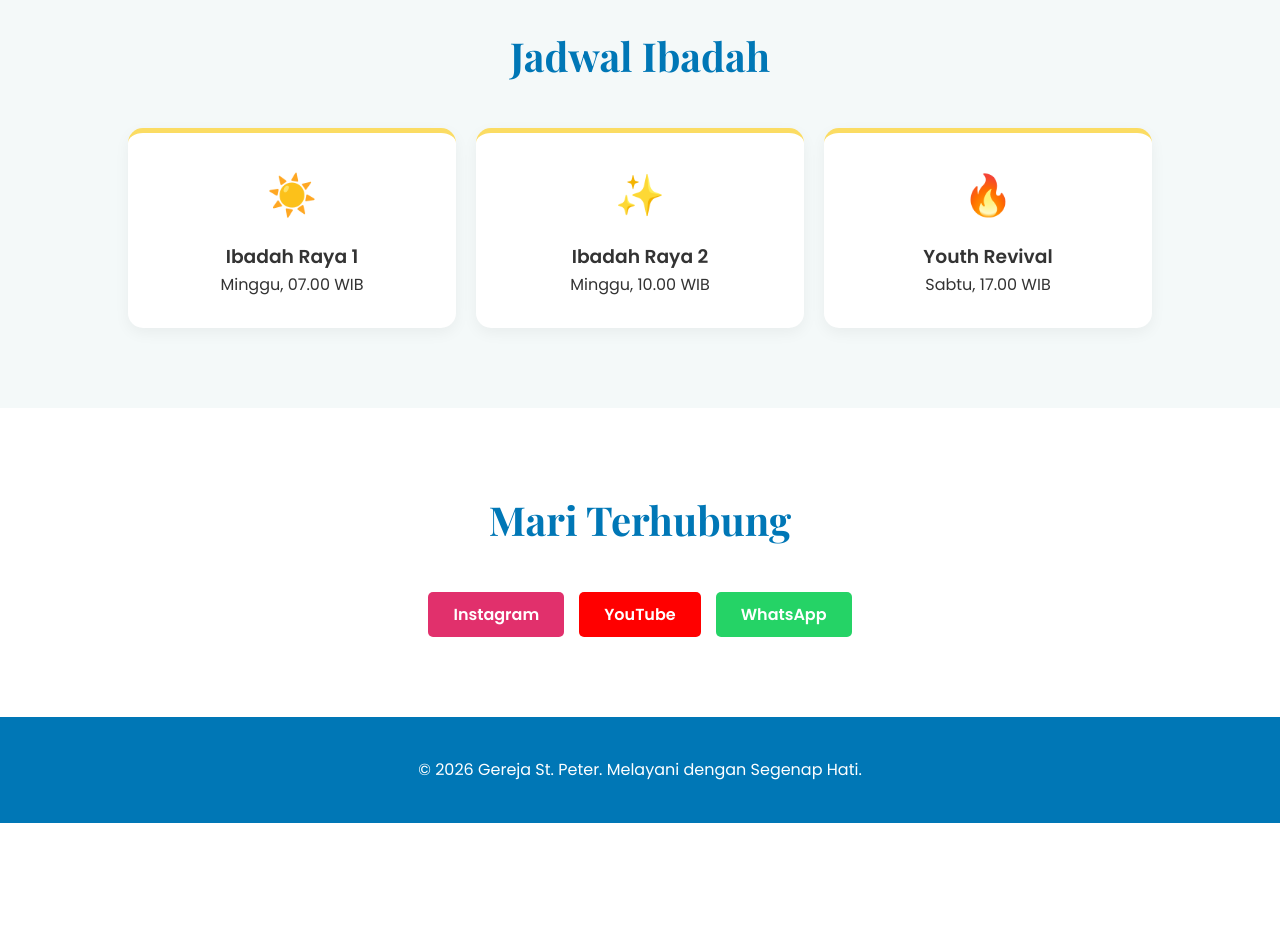
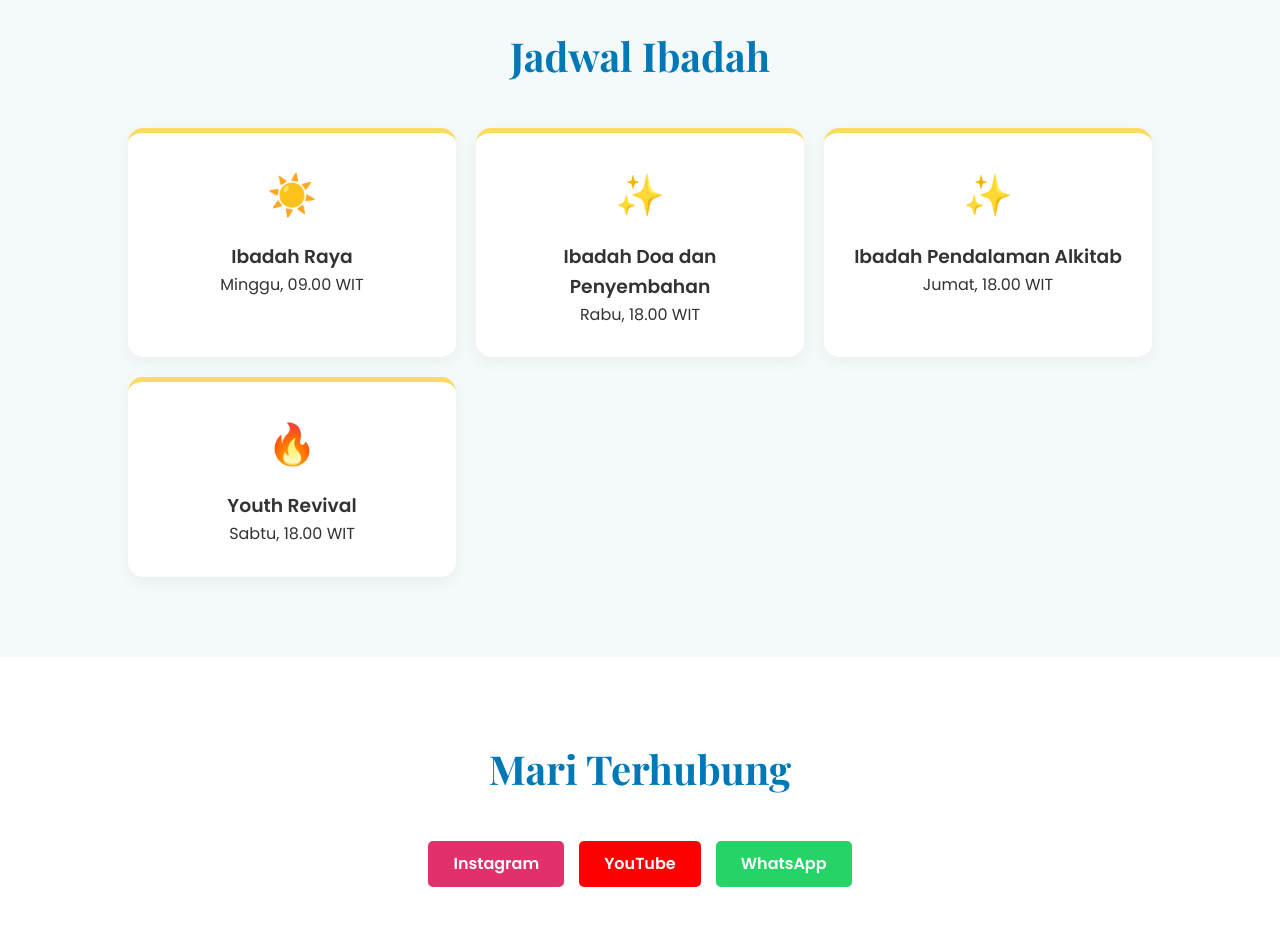
Before and after one commit to HiroVoid01/Website-Gereja, a plain HTML site: page index.html in a window 1280 px wide. Shown: the part 1700-2626 px from the top of the page. Before the commit the page ends 2523 px from the top, so only its background shows below. Drawn offline with nearby package versions, Linux system fonts and the light colour scheme.

Commit message:
Add files via upload

```diff
--- a/index.html
+++ b/index.html
@@ -51,18 +51,23 @@
             <div class="schedule-grid">
                 <div class="schedule-card">
                     <div class="card-icon">☀️</div>
-                    <h3>Ibadah Raya 1</h3>
-                    <p>Minggu, 07.00 WIB</p>
+                    <h3>Ibadah Raya</h3>
+                    <p>Minggu, 09.00 WIT</p>
                 </div>
                 <div class="schedule-card">
                     <div class="card-icon">✨</div>
-                    <h3>Ibadah Raya 2</h3>
-                    <p>Minggu, 10.00 WIB</p>
+                    <h3>Ibadah Doa dan Penyembahan</h3>
+                    <p>Rabu, 18.00 WIT</p>
+                </div>
+                 <div class="schedule-card">
+                    <div class="card-icon">✨</div>
+                    <h3>Ibadah Pendalaman Alkitab</h3>
+                    <p>Jumat, 18.00 WIT</p>
                 </div>
                 <div class="schedule-card">
                     <div class="card-icon">🔥</div>
                     <h3>Youth Revival</h3>
-                    <p>Sabtu, 17.00 WIB</p>
+                    <p>Sabtu, 18.00 WIT</p>
                 </div>
             </div>
         </div>
```
